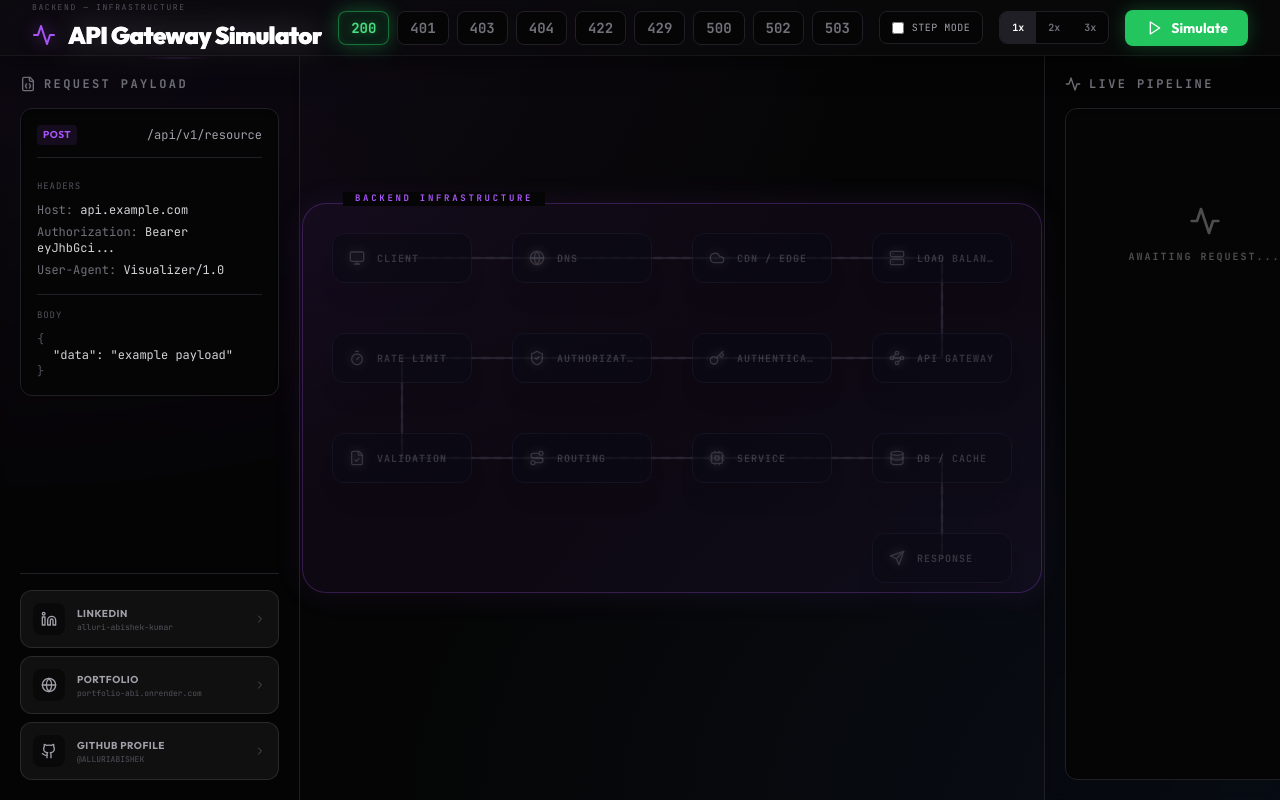
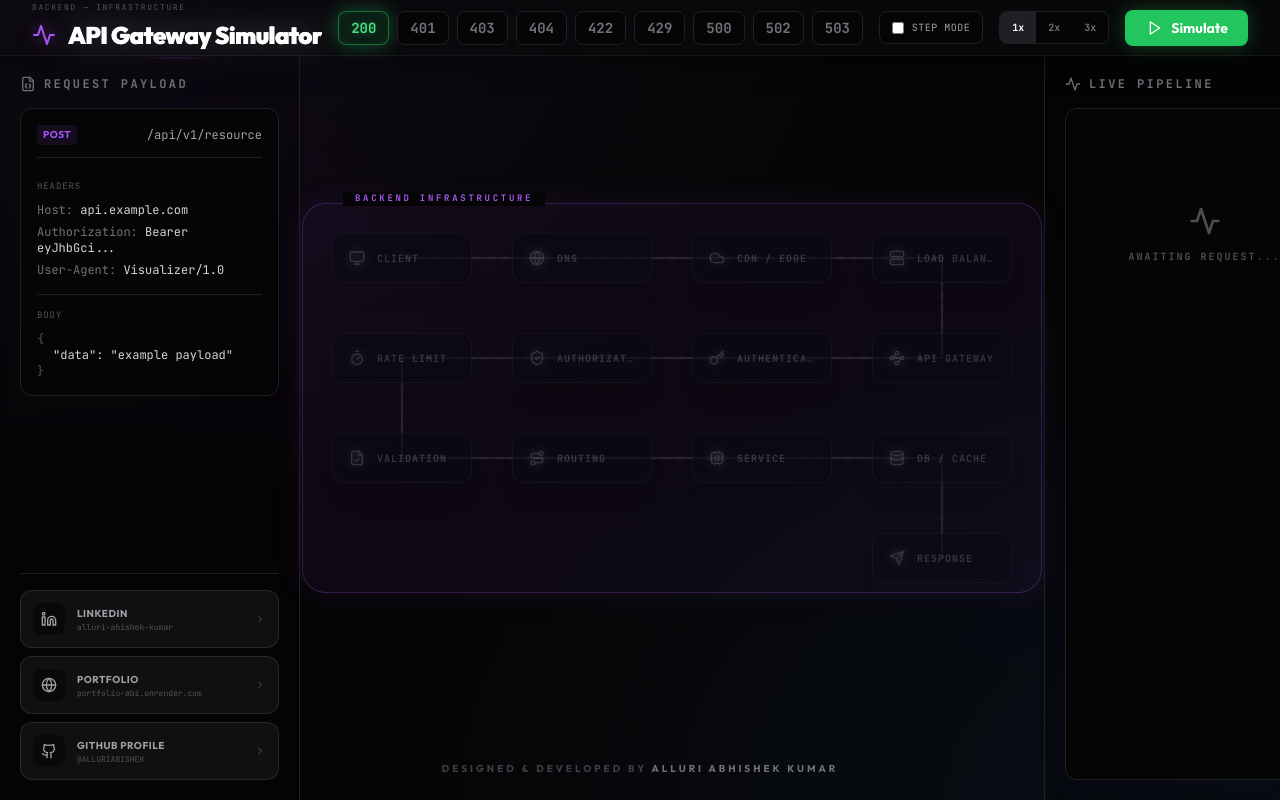
Before and after one commit to ALLURIABISHEK/http-status-code-visualizer, a React (Vite) app in the folder http-visualizer/: page / in a window 1280 px wide. Built offline with nearby package versions, Linux system fonts and the light colour scheme.

Commit message:
Added Meta tags for SEO optimization and for better visibility accross search engines , when people search my name,

```diff
--- a/http-visualizer/index.html
+++ b/http-visualizer/index.html
@@ -5,7 +5,48 @@
   <meta charset="UTF-8" />
   <link rel="icon" type="image/png" href="/favicon.png" />
   <meta name="viewport" content="width=device-width, initial-scale=1.0" />
-  <title>HTTP Status Code Visualizer</title>
+
+  <!-- Primary Meta Tags -->
+  <title>HTTP Status Code Visualizer | Alluri Abhishek Kumar</title>
+  <meta name="title" content="HTTP Status Code Visualizer | Alluri Abhishek Kumar" />
+  <meta name="description" content="Interactive HTTP Status Code Visualizer developed by Alluri Abhishek Kumar. A tool to understand backend pipeline flow and API Gateway response handling." />
+  <meta name="keywords" content="Alluri Abhishek Kumar, Abhishek Kumar developer, portfolio, projects, HTTP status codes, API gateway visualizer, React developer, software engineer" />
+  <meta name="author" content="Alluri Abhishek Kumar" />
+  <link rel="canonical" href="https://http-status-code-visualizer.vercel.app/" />
+
+  <!-- Open Graph / Facebook -->
+  <meta property="og:type" content="website" />
+  <meta property="og:url" content="https://http-status-code-visualizer.vercel.app/" />
+  <meta property="og:title" content="HTTP Status Code Visualizer | Alluri Abhishek Kumar" />
+  <meta property="og:description" content="Interactive HTTP Status Code Visualizer developed by Alluri Abhishek Kumar. A tool to understand backend pipeline flow and API Gateway response handling." />
+  <meta property="og:image" content="https://http-status-code-visualizer.vercel.app/og-image.png" />
+
+  <!-- Twitter -->
+  <meta property="twitter:card" content="summary_large_image" />
+  <meta property="twitter:url" content="https://http-status-code-visualizer.vercel.app/" />
+  <meta property="twitter:title" content="HTTP Status Code Visualizer | Alluri Abhishek Kumar" />
+  <meta property="twitter:description" content="Interactive HTTP Status Code Visualizer developed by Alluri Abhishek Kumar. A tool to understand backend pipeline flow and API Gateway response handling." />
+  <meta property="twitter:image" content="https://http-status-code-visualizer.vercel.app/og-image.png" />
+
+  <!-- Structured Data (JSON-LD) -->
+  <script type="application/ld+json">
+    {
+      "@context": "https://schema.org",
+      "@type": "Person",
+      "name": "Alluri Abhishek Kumar",
+      "url": "https://portfolio-abi.onrender.com/",
+      "jobTitle": "Software Developer",
+      "sameAs": [
+        "https://www.linkedin.com/in/alluri-abishek-kumar/",
+        "https://github.com/ALLURIABISHEK"
+      ],
+      "worksFor": {
+        "@type": "Organization",
+        "name": "Freelance"
+      }
+    }
+  </script>
+
   <link rel="preconnect" href="https://fonts.googleapis.com">
   <link rel="preconnect" href="https://fonts.gstatic.com" crossorigin>
   <link
--- a/http-visualizer/src/App.jsx
+++ b/http-visualizer/src/App.jsx
@@ -826,7 +826,23 @@ export default function App() {
                                 </button>
                             ))}
                         </div>
+
+                        {/* Attribution for SEO */}
+                        <div className="mt-4 pt-4 border-t border-white/5 text-center">
+                            <p className="text-[9px] text-zinc-600 font-bold tracking-[0.2em] uppercase">
+                                Designed & Developed by <span className="text-zinc-400">Alluri Abhishek Kumar</span>
+                            </p>
+                        </div>
                     </footer>
+                )}
+
+                {/* Desktop Attribution */}
+                {!isMobile && (
+                    <div className="absolute bottom-6 left-0 right-0 text-center z-50 pointer-events-none">
+                        <p className="text-[10px] text-zinc-700 font-bold tracking-[0.3em] uppercase">
+                            Designed & Developed by <span className="text-zinc-500">Alluri Abhishek Kumar</span>
+                        </p>
+                    </div>
                 )}
             </div>
             <Analytics />
```
